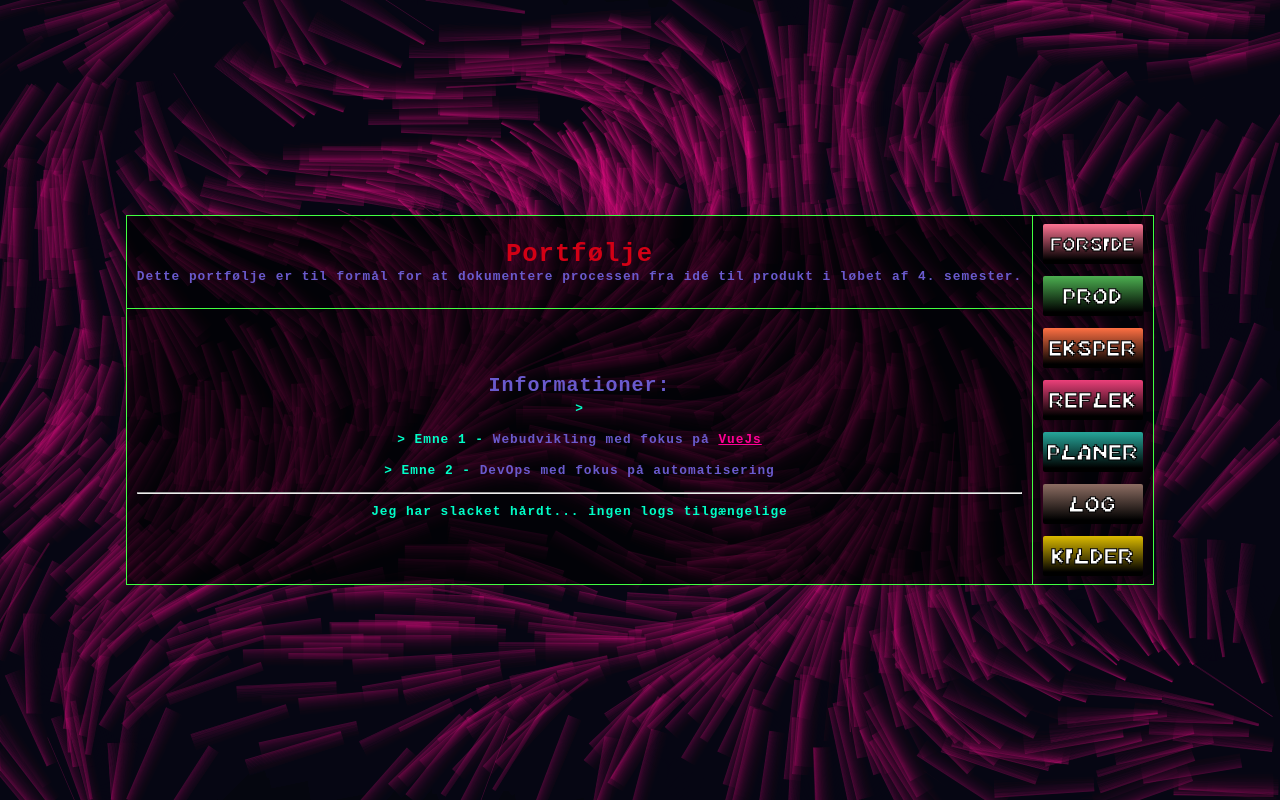
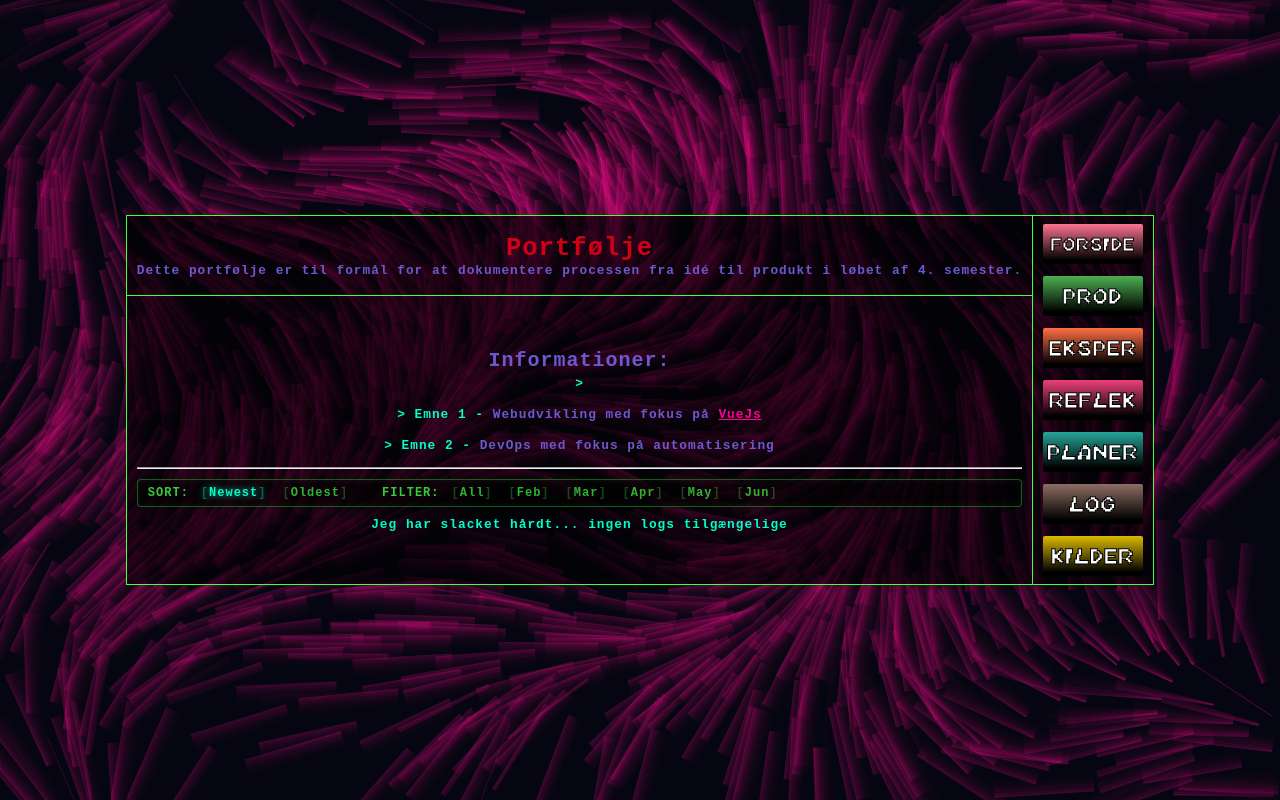
Before and after one commit to Gatherer4466/gatherer4466.github.io, a Vue app: page /log in a window 1280 px wide. Built offline with nearby package versions, Linux system fonts and the light colour scheme.

Commit message:
Update views

```diff
--- a/src/components/viewSpecific/logComponents/LogSortOptions.vue
+++ b/src/components/viewSpecific/logComponents/LogSortOptions.vue
@@ -1,19 +1,127 @@
 <template>
-<!-- Potentially add filter options for month, and allow to sort based on latest or oldest first. -->
-<!-- ! DEFAULT NEEDS TO BE NEWEST FIRST OF COURSE. -->
- <a v-for="option in sortOptions" href="#" style="padding: 5px;"> {{ option.name }} </a>
+  <div class="log-sort">
+    <span class="label">SORT:</span>
+
+    <span
+      v-for="option in sortOptions"
+      :key="option.value"
+      class="option"
+      :class="{ active: activeSort === option.value }"
+      @click="setSort(option.value)"
+    >
+      {{ option.label }}
+    </span>
+
+    <span class="spacer"></span>
+
+    <span class="label">FILTER:</span>
+
+    <span
+      v-for="month in monthOptions"
+      :key="month.value"
+      class="option"
+      :class="{ active: activeMonth === month.value }"
+      @click="setMonth(month.value)"
+    >
+      {{ month.label }}
+    </span>
+  </div>
 </template>
 
 
+
 <script setup lang="ts">
+import { ref } from 'vue'
+
+const emit = defineEmits<{
+  (e: 'update:sort', value: 'newest' | 'oldest'): void
+  (e: 'update:month', value: string | null): void
+}>()
+
 const sortOptions = [
-  {name: 'newest', default: ''},
-  {name: 'oldest'},
-  {name: 'march'},
-  {name: 'feb'},
-  {name: 'april'},
-  {name: 'may'},
-  {name: 'june'},
+  { label: 'Newest', value: 'newest' },
+  { label: 'Oldest', value: 'oldest' },
+] as const
+
+const monthOptions = [
+  { label: 'All', value: 'all' },
+  { label: 'Feb', value: 'feb' },
+  { label: 'Mar', value: 'mar' },
+  { label: 'Apr', value: 'apr' },
+  { label: 'May', value: 'may' },
+  { label: 'Jun', value: 'jun' },
 ]
 
+const activeSort = ref<'newest' | 'oldest'>('newest')
+const activeMonth = ref<string | null>(null)
+
+function setSort(value: 'newest' | 'oldest') {
+  activeSort.value = value
+  emit('update:sort', value)
+}
+
+function setMonth(value: string) {
+  activeMonth.value = value
+  emit('update:month', value === 'all' ? null : value)
+}
+
 </script>
+
+
+
+<style scoped>
+.log-sort {
+  display: flex;
+  align-items: center;
+  gap: 8px;
+  padding: 6px 10px;
+  margin-bottom: 10px;
+
+  font-family: monospace;
+  font-size: 0.75rem;
+
+  color: #41ff41;
+  background: rgba(0, 0, 0, 0.55);
+  border: 1px solid rgba(65, 255, 65, 0.35);
+  border-radius: 4px;
+
+  box-shadow: inset 0 0 6px rgba(65, 255, 65, 0.08);
+}
+
+.label {
+  opacity: 0.8;
+}
+
+.spacer {
+  width: 14px;
+}
+
+.option {
+  cursor: pointer;
+  padding: 0 4px;
+  opacity: 0.7;
+}
+
+.option:hover {
+  opacity: 1;
+  text-shadow: 0 0 6px rgba(65, 255, 65, 0.6);
+}
+
+.option::before {
+  content: '[';
+  opacity: 0.4;
+}
+
+.option::after {
+  content: ']';
+  opacity: 0.4;
+}
+
+.option.active {
+  opacity: 1;
+  color: #00ffc8;
+  text-shadow:
+    0 0 6px rgba(0, 255, 200, 0.6),
+    0 0 12px rgba(0, 255, 200, 0.3);
+}
+</style>
--- a/src/views/HomeView.vue
+++ b/src/views/HomeView.vue
@@ -30,5 +30,11 @@
   opacity: 0;
   width: 150px;
   bottom: 0;
+
+}
+
+.bottom-image:hover {
+  opacity: .5;
+  transition: opacity 15s;
 }
 </style>
--- a/src/views/LogView.vue
+++ b/src/views/LogView.vue
@@ -1,14 +1,19 @@
 <template>
-  <!-- <LogSortOptions/> -->
-  <div id="scollable-content">
-    <LogList />
+  <LogSortOptions
+    @update:sort="sort = $event"
+    @update:month="month = $event"
+  />
+
+  <div id="scrollable-content">
+    <LogList :sort="sort" :month="month" />
   </div>
-
 </template>
 
 <script setup lang="ts">
-import LogSortOptions from '@/components/viewSpecific/logComponents/LogSortOptions.vue';
-import LogList from '@/components/viewSpecific/logComponents/LogList.vue';
+import { ref } from 'vue'
+import LogSortOptions from '@/components/viewSpecific/logComponents/LogSortOptions.vue'
+import LogList from '@/components/viewSpecific/logComponents/LogList.vue'
 
-
+const sort = ref<'newest' | 'oldest'>('newest')
+const month = ref<string | null>(null)
 </script>
```
